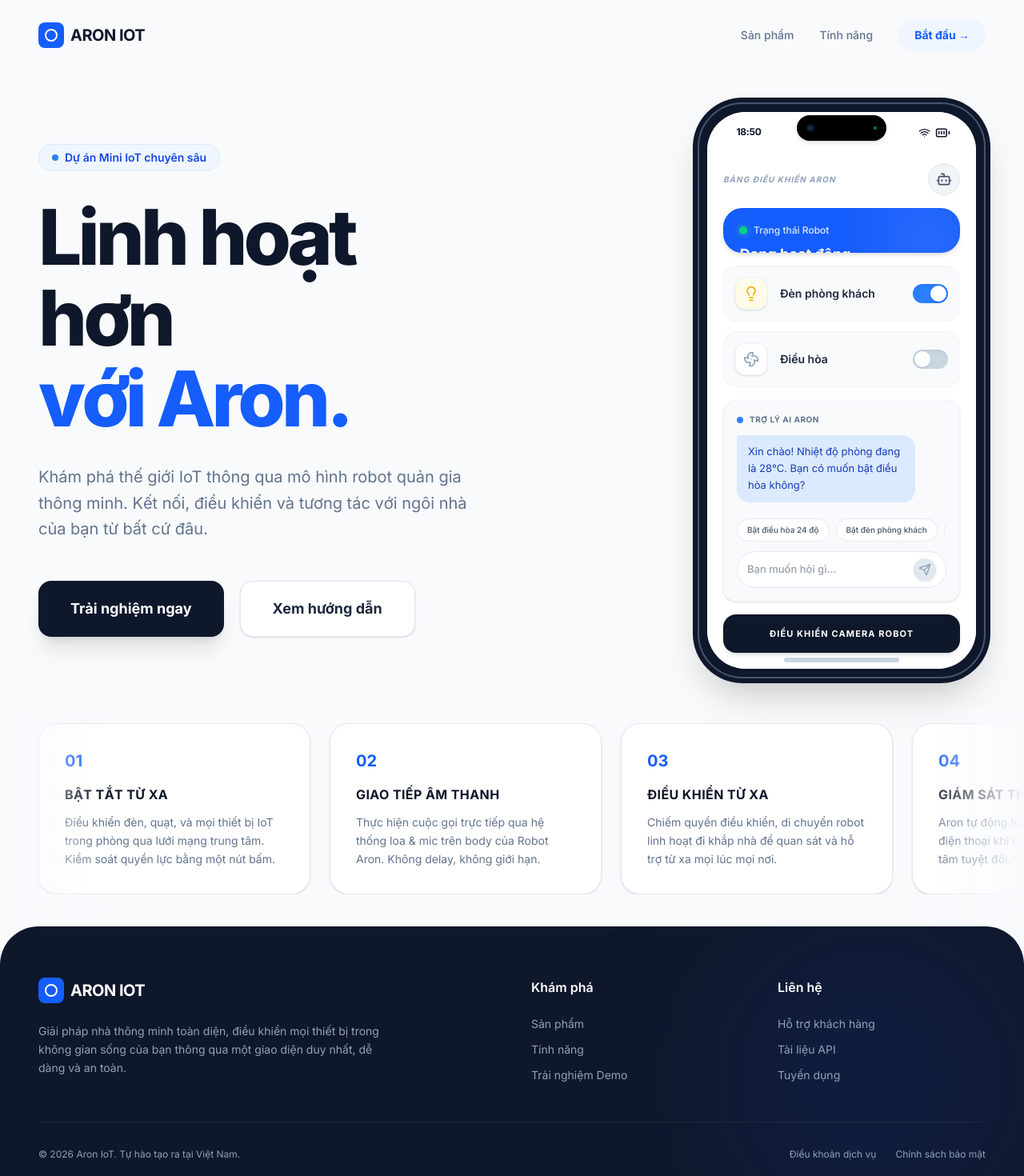
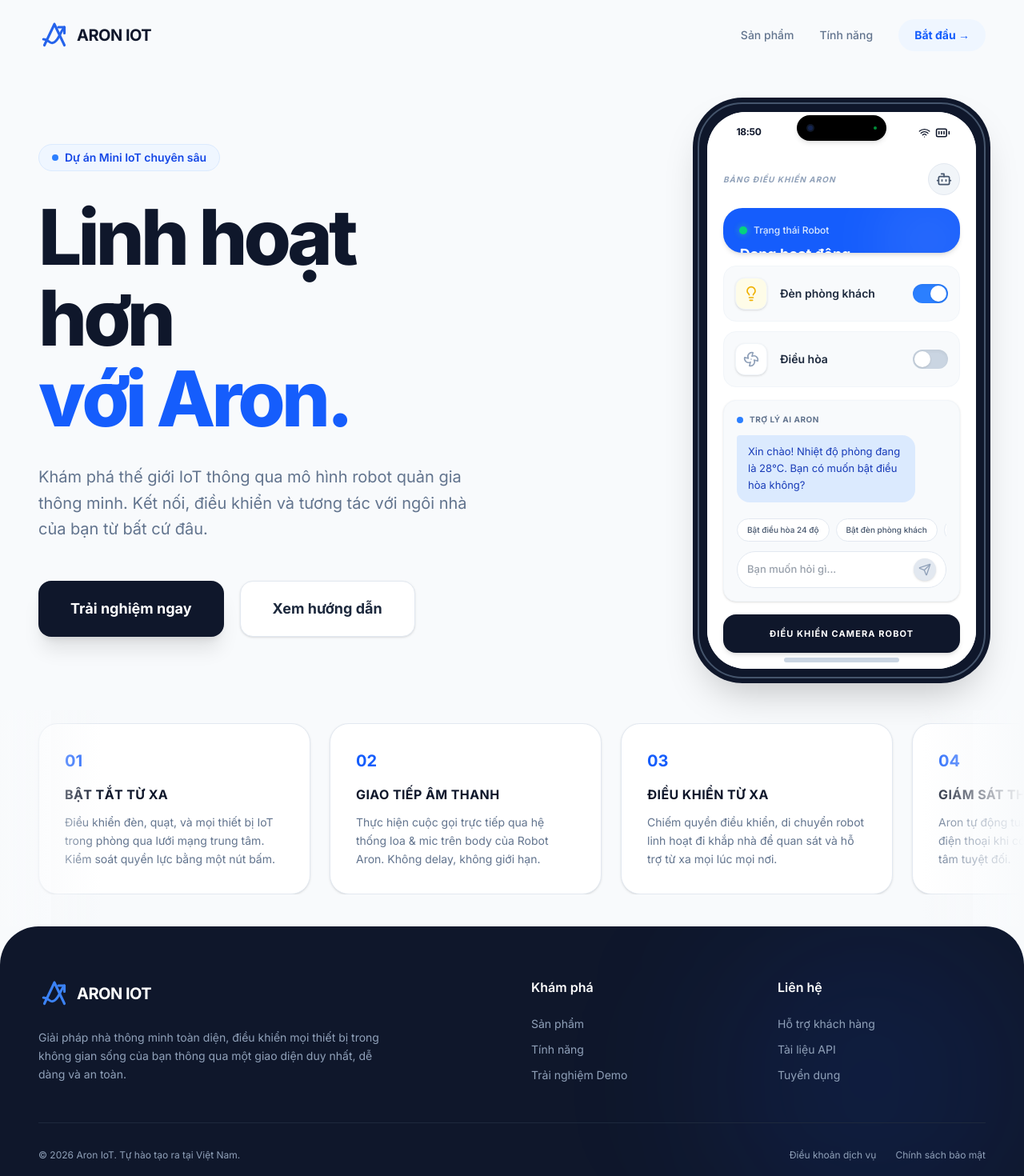
Before and after one commit to karl-xy1/Aron-AI-Assistant, a React (Vite) app: page / in a window 1280 px wide. Shown: the top 1470 px of the page at 80% size. Built offline with nearby package versions, Linux system fonts and the light colour scheme.

Commit message:
feat: Update app branding to Aron IoT
Replaces generic branding with "Aron IoT" and introduces a new custom SVG logo for the application and favicon. This aligns the landing page with the project's identity.

```diff
--- a/index.html
+++ b/index.html
@@ -3,7 +3,8 @@
   <head>
     <meta charset="UTF-8" />
     <meta name="viewport" content="width=device-width, initial-scale=1.0" />
-    <title>My Google AI Studio App</title>
+    <link rel="icon" type="image/svg+xml" href="/favicon.svg" />
+    <title>Aron IoT</title>
   </head>
   <body>
     <div id="root"></div>
--- a/src/App.tsx
+++ b/src/App.tsx
@@ -1,6 +1,14 @@
 import React, { useState, useEffect, useRef } from 'react';
 import { motion, AnimatePresence } from 'motion/react';
 import { Bot, Cpu, Lightbulb, PhoneCall, Radio, Settings2, Wifi, Fan, Lock, Power, Video, BatteryFull, Move, ChevronLeft, ChevronRight, Apple, Play, X, Mail, Lock as LockIcon, User, Send, Battery, BatteryWarning } from 'lucide-react';
+
+const AronLogo = ({ className = "w-8 h-8", color = "currentColor" }: { className?: string, color?: string }) => (
+  <svg className={className} viewBox="0 0 64 64" fill="none" xmlns="http://www.w3.org/2000/svg">
+    <path d="M32 10L12 52 M32 10L52 52" stroke={color} strokeWidth="5" strokeLinecap="round" strokeLinejoin="round"/>
+    <path d="M10 40 C 22 40, 22 52, 32 46 C 42 40, 44 24, 52 16" stroke={color} strokeWidth="5" strokeLinecap="round" strokeLinejoin="round"/>
+    <path d="M40 16 L 52 16 L 52 28" stroke={color} strokeWidth="5" strokeLinecap="round" strokeLinejoin="round"/>
+  </svg>
+);
 
 const landingFeatures = [
   {
@@ -321,9 +329,7 @@ const AuthModal = ({ isOpen, onClose, onSuccess }: { isOpen: boolean, onClose: (
 
         <div className="p-8">
           <div className="flex items-center gap-2 mb-8">
-            <div className="w-8 h-8 bg-blue-600 rounded-lg flex items-center justify-center">
-              <div className="w-4 h-4 border-2 border-white rounded-full"></div>
-            </div>
+            <AronLogo className="w-10 h-10" color="#2563eb" />
             <span className="text-xl font-bold tracking-tight uppercase">Aron IoT</span>
           </div>
 
@@ -454,11 +460,9 @@ const ProductsPage = ({ setPage }: { setPage: (page: any) => void }) => {
     <div className="min-h-screen w-full bg-slate-50 text-slate-900 font-sans flex flex-col p-6 lg:p-12 relative overflow-hidden">
       <div className="absolute top-1/2 right-0 -translate-y-1/2 w-[600px] h-[600px] bg-orange-100/40 rounded-full -z-10 blur-3xl pointer-events-none" />
       <div className="flex justify-between items-center mb-12 max-w-5xl mx-auto w-full relative z-20">
-        <div className="flex items-center gap-2 lg:gap-3 cursor-pointer" onClick={() => setPage('landing')}>
-          <div className="w-8 h-8 lg:w-10 lg:h-10 bg-blue-600 rounded-xl flex items-center justify-center">
-            <div className="w-4 h-4 lg:w-5 lg:h-5 border-[2.5px] border-white rounded-full"></div>
-          </div>
-          <span className="text-xl lg:text-2xl font-bold tracking-tight uppercase">Aron IoT</span>
+        <div className="flex items-center gap-2 lg:gap-3 cursor-pointer group" onClick={() => setPage('landing')}>
+          <AronLogo className="w-8 h-8 lg:w-10 lg:h-10 transition-transform group-hover:scale-110" color="#2563eb" />
+          <span className="text-xl lg:text-2xl font-bold tracking-tight uppercase group-hover:text-blue-600 transition-colors">Aron IoT</span>
         </div>
         <button onClick={() => setPage('landing')} className="text-xs lg:text-sm font-bold text-blue-600 bg-blue-50 px-4 py-2 rounded-full hover:bg-blue-100 transition-colors">Trang chủ</button>
       </div>
@@ -498,11 +502,9 @@ const FeaturesPage = ({ setPage }: { setPage: (page: any) => void }) => {
   return (
     <div className="min-h-screen w-full bg-slate-50 text-slate-900 font-sans flex flex-col p-6 lg:p-12 relative overflow-hidden">
       <div className="flex justify-between items-center mb-10 lg:mb-16 max-w-5xl mx-auto w-full relative z-20">
-        <div className="flex items-center gap-2 lg:gap-3 cursor-pointer" onClick={() => setPage('landing')}>
-          <div className="w-8 h-8 lg:w-10 lg:h-10 bg-blue-600 rounded-xl flex items-center justify-center">
-            <div className="w-4 h-4 lg:w-5 lg:h-5 border-[2.5px] border-white rounded-full"></div>
-          </div>
-          <span className="text-xl lg:text-2xl font-bold tracking-tight uppercase">Aron IoT</span>
+        <div className="flex items-center gap-2 lg:gap-3 cursor-pointer group" onClick={() => setPage('landing')}>
+          <AronLogo className="w-8 h-8 lg:w-10 lg:h-10 transition-transform group-hover:scale-110" color="#2563eb" />
+          <span className="text-xl lg:text-2xl font-bold tracking-tight uppercase group-hover:text-blue-600 transition-colors">Aron IoT</span>
         </div>
         <button onClick={() => setPage('landing')} className="text-xs lg:text-sm font-bold text-blue-600 bg-blue-50 px-4 py-2 rounded-full hover:bg-blue-100 transition-colors">Trang chủ</button>
       </div>
@@ -602,11 +604,9 @@ export default function App() {
         <div className="absolute top-1/2 left-1/2 -translate-x-1/2 -translate-y-1/2 w-[800px] h-[800px] bg-blue-100/40 rounded-full -z-10 blur-3xl pointer-events-none" />
 
         <div className="flex justify-between items-center mb-8 lg:mb-12 max-w-5xl mx-auto w-full relative z-20">
-          <div className="flex items-center gap-2 lg:gap-3 cursor-pointer" onClick={() => setPage('landing')}>
-            <div className="w-8 h-8 lg:w-10 lg:h-10 bg-blue-600 rounded-xl flex items-center justify-center">
-              <div className="w-4 h-4 lg:w-5 lg:h-5 border-[2.5px] border-white rounded-full"></div>
-            </div>
-            <span className="text-xl lg:text-2xl font-bold tracking-tight uppercase">Aron IoT</span>
+          <div className="flex items-center gap-2 lg:gap-3 cursor-pointer group" onClick={() => setPage('landing')}>
+            <AronLogo className="w-8 h-8 lg:w-10 lg:h-10 transition-transform group-hover:scale-110" color="#2563eb" />
+            <span className="text-xl lg:text-2xl font-bold tracking-tight uppercase group-hover:text-blue-600 transition-colors">Aron IoT</span>
           </div>
           <button
             onClick={() => setPage('landing')}
@@ -664,11 +664,9 @@ export default function App() {
     <div className="min-h-screen w-full overflow-x-hidden flex flex-col bg-slate-50 text-slate-900 font-sans relative">
 
       <div className="w-full px-4 sm:px-6 lg:px-12 py-4 sm:py-6 flex justify-between items-center z-20">
-        <div className="flex items-center gap-1.5 md:gap-2">
-          <div className="w-6 h-6 md:w-8 md:h-8 bg-blue-600 rounded-lg flex items-center justify-center shrink-0">
-            <div className="w-3 h-3 md:w-4 md:h-4 border-2 border-white rounded-full"></div>
-          </div>
-          <span className="text-base md:text-xl font-bold tracking-tight uppercase truncate">Aron IoT</span>
+        <div className="flex items-center gap-1.5 md:gap-2 cursor-pointer group" onClick={() => setPage('landing')}>
+          <AronLogo className="w-8 h-8 md:w-10 md:h-10 shrink-0 transition-transform group-hover:scale-110" color="#2563eb" />
+          <span className="text-base md:text-xl font-bold tracking-tight uppercase truncate group-hover:text-blue-600 transition-colors">Aron IoT</span>
         </div>
         <div className="flex gap-3 md:gap-4 lg:gap-8 text-[11px] sm:text-xs md:text-sm font-medium text-slate-500 items-center shrink-0">
           <span onClick={() => setPage('products')} className="cursor-pointer hover:text-slate-800 transition-colors">Sản phẩm</span>
@@ -804,9 +802,7 @@ export default function App() {
         <div className="max-w-[1400px] mx-auto grid grid-cols-1 md:grid-cols-4 gap-10 md:gap-12 relative z-10">
           <div className="col-span-1 md:col-span-2">
             <div className="flex items-center gap-2 mb-6">
-              <div className="w-8 h-8 bg-blue-600 rounded-lg flex items-center justify-center">
-                <div className="w-4 h-4 border-2 border-white rounded-full"></div>
-              </div>
+              <AronLogo className="w-10 h-10" color="#3b82f6" />
               <span className="text-xl font-bold tracking-tight uppercase text-white">Aron IoT</span>
             </div>
             <p className="max-w-md text-sm leading-relaxed">
```
Also changed, not shown: public/favicon.svg (added).
